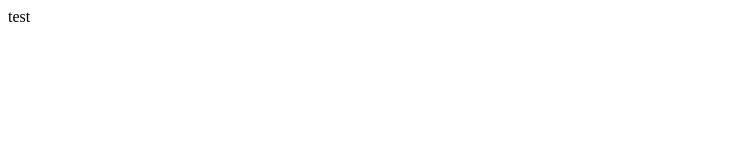
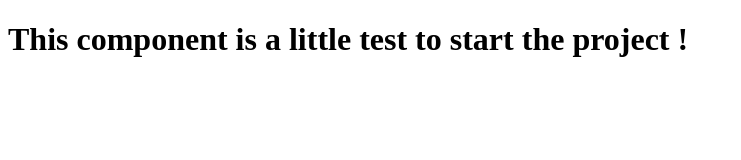
Before and after one commit to Vtek/frameworkless, a website built with webpack: page index.html in a window 1280 px wide. Shown: the whole page, without its empty margins (0-741 px from the left). Built offline with nearby package versions, Linux system fonts and the light colour scheme.

Commit message:
Create first component and app startup

```diff
--- a/index.html
+++ b/index.html
@@ -9,6 +9,6 @@
 <body>
     <div id="container"></div>
     <script type="text/javascript" src="./dist/bundle.js"></script>
-</body>
+<script type="text/javascript" src="./dist/bundle.js"></script><script type="text/javascript" src="./dist/bundle.js"></script></body>
 
 </html>
--- /dev/null
+++ b/src/app/components/test.component.ts
@@ -0,0 +1,7 @@
+import { Component } from '../infrastructure/component';
+
+export class TestComponent implements Component {
+    template(): string {
+        return '<h1>This component is a little test to start the project !</h1>';
+    }
+}
--- /dev/null
+++ b/src/app/infrastructure/component.ts
@@ -0,0 +1,3 @@
+export interface Component {
+    template(): string;
+}
--- /dev/null
+++ b/src/app/infrastructure/startup.ts
@@ -0,0 +1,15 @@
+import { Component } from "./component";
+
+export class Startup {
+    static launch<T extends Component>(containerId: string, component: new () => T): void {
+        let container = document.getElementById(containerId);
+
+        if(container == null) {
+            container = new HTMLDivElement();
+            container.setAttribute('id', 'container');
+        }
+
+        const c = new component();
+        container.innerHTML = c.template();
+    }
+}
--- a/src/app/test.ts
+++ /dev/null
@@ -1,5 +0,0 @@
-export class Test {
-    getInnerHtml(): string {
-        return 'test';
-    }
-}
--- a/src/main.ts
+++ b/src/main.ts
@@ -1,10 +1,6 @@
-import { Test } from './app/test';
+import { Startup } from './app/infrastructure/startup';
+import { TestComponent } from "./app/components/test.component";
 
 window.onload = () => {
-    const container = document.getElementById('container');
-    if(container != null)
-    {
-        const test = new Test();
-        container.innerHTML = test.getInnerHtml();
-    }
+    Startup.launch<TestComponent>('container', TestComponent);
 };
```
